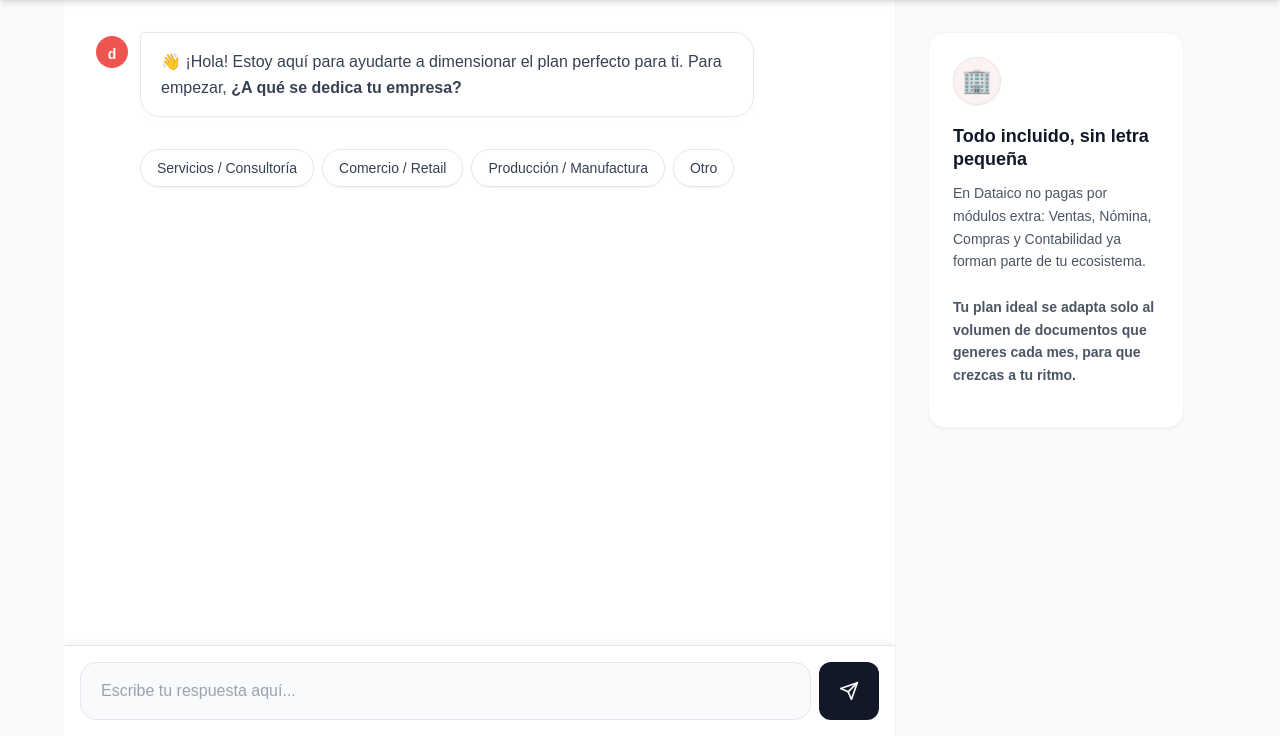
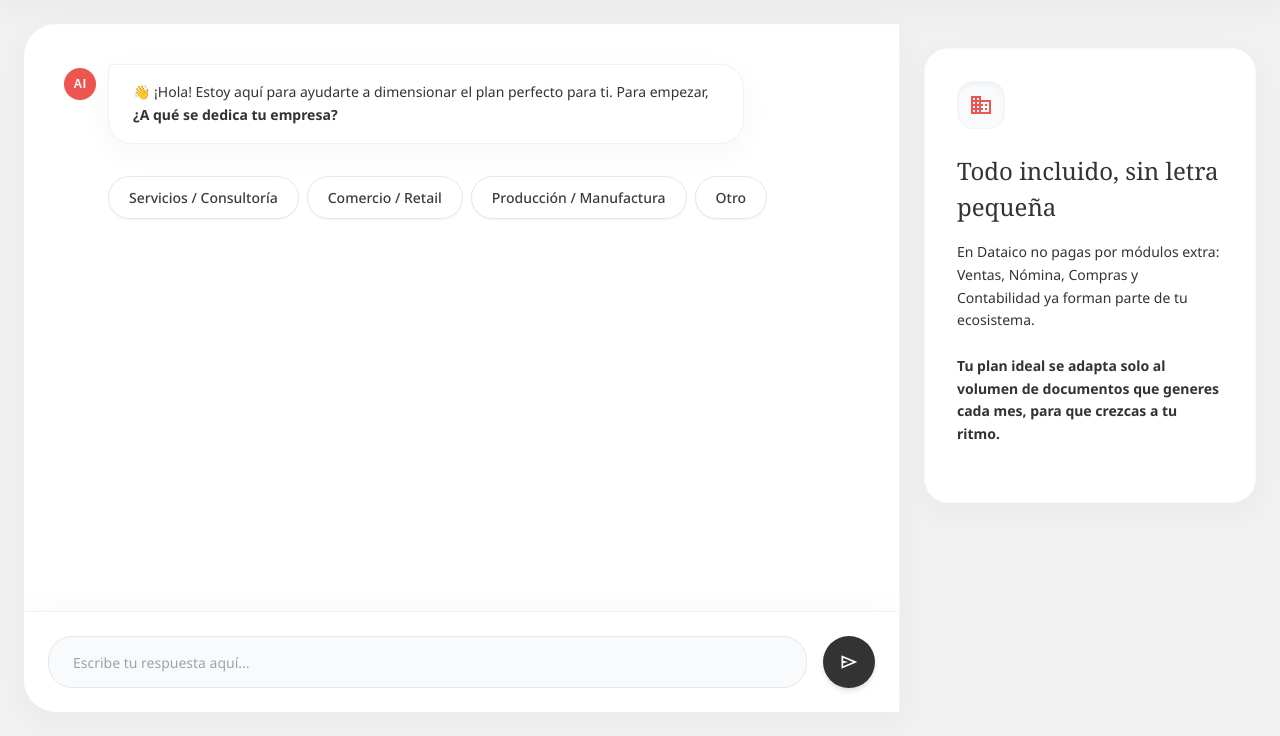
Before and after one commit to davidgonzalez-dataico/customer-success-agent, a website: page public/index.html in a window 1280 px wide. Shown: the part 64-800 px from the top of the page. Drawn offline with nearby package versions, Linux system fonts and the light colour scheme; a web font is replaced by a local one.

Commit message:
style: actualización de diseño y mejoras visuales (UI/UX)

```diff
--- a/public/app.js
+++ b/public/app.js
@@ -12,18 +12,17 @@ function scrollToBottom() {
 }
 
 function addMessage(text, isBot) {
-    // 1. Convertir saltos de línea
     let formattedText = text.replace(/\n/g, '<br>');
-    // 2. Convertir negrillas de Markdown (**texto**) a etiquetas HTML
-    formattedText = formattedText.replace(/\*\*(.*?)\*\*/g, '<strong>$1</strong>');
+    formattedText = formattedText.replace(/\*\*(.*?)\*\*/g, '<strong class="font-bold">$1</strong>');
 
+    // Aplicamos font-sans text-[14px] para el cuerpo del chat
     const html = `
         <div class="flex gap-3 w-full msg-enter ${isBot ? 'justify-start' : 'justify-end'}">
-            ${isBot ? '<div class="w-8 h-8 rounded-full bg-coral text-white flex-shrink-0 flex items-center justify-center text-sm mt-1 pt-1 font-bold">d</div>' : ''}
-            <div class="${isBot ? 'bot-bubble max-w-[85%] md:max-w-[80%]' : 'user-bubble max-w-[85%] md:max-w-[80%]'}">
+            ${isBot ? '<div class="w-8 h-8 rounded-full bg-[#ED5650] text-white flex-shrink-0 flex items-center justify-center font-body font-bold text-[12px] mt-1 shadow-sm tracking-wider">AI</div>' : ''}
+            <div class="${isBot ? 'bot-bubble max-w-[85%] md:max-w-[80%]' : 'user-bubble max-w-[85%] md:max-w-[80%]'} font-sans text-[14px] leading-relaxed">
                 ${formattedText}
             </div>
-            ${!isBot ? '<div class="w-8 h-8 rounded-full bg-gray-200 text-gray-600 flex-shrink-0 flex items-center justify-center text-xs mt-1">Tú</div>' : ''}
+            ${!isBot ? '<div class="w-8 h-8 rounded-full bg-[#333333] text-white flex-shrink-0 flex items-center justify-center font-body text-[12px] mt-1 shadow-sm"><span class="material-symbols-outlined text-[16px]">person</span></div>' : ''}
         </div>
     `;
     chatContainer.insertAdjacentHTML('beforeend', html);
@@ -32,13 +31,14 @@ function addMessage(text, isBot) {
 
 function showLoading() {
     const id = 'loading-' + Date.now();
+    // Puntos de carga usando el color Warning del SD
     const html = `
         <div id="${id}" class="flex gap-3 w-full msg-enter justify-start">
-            <div class="w-8 h-8 rounded-full bg-coral text-white flex-shrink-0 flex items-center justify-center text-sm pt-1 font-bold">d</div>
-            <div class="bot-bubble flex items-center gap-2">
-                <div class="w-2 h-2 bg-gray-300 rounded-full animate-bounce"></div>
-                <div class="w-2 h-2 bg-gray-300 rounded-full animate-bounce" style="animation-delay: 0.1s"></div>
-                <div class="w-2 h-2 bg-gray-300 rounded-full animate-bounce" style="animation-delay: 0.2s"></div>
+            <div class="w-8 h-8 rounded-full bg-[#ED5650] text-white flex-shrink-0 flex items-center justify-center font-body font-bold text-[12px] pt-1 shadow-sm tracking-wider">AI</div>
+            <div class="bot-bubble flex items-center gap-2 py-[16px] px-[24px]">
+                <div class="w-2.5 h-2.5 bg-[#F39C12] rounded-full animate-bounce"></div>
+                <div class="w-2.5 h-2.5 bg-[#F39C12] rounded-full animate-bounce" style="animation-delay: 0.1s"></div>
+                <div class="w-2.5 h-2.5 bg-[#F39C12] rounded-full animate-bounce" style="animation-delay: 0.2s"></div>
             </div>
         </div>
     `;
@@ -47,27 +47,26 @@ function showLoading() {
     return id;
 }
 
-// Dibuja las píldoras interactivas
 function renderQuickReplies(options) {
     const id = 'qr-' + Date.now();
+    // Pill buttons alineados al SD: redondeo 200px, fuente body medium, bordes tenues
     let buttonsHtml = options.map(opt =>
-        `<button class="quick-reply-btn hover:bg-[#fdf2f2] hover:text-coral hover:border-coral transition-colors bg-white border border-gray-200 text-gray-700 px-4 py-2 rounded-full text-sm font-medium shadow-sm">${opt}</button>`
+        `<button class="hover:bg-[#ED5650]/10 hover:text-[#ED5650] hover:border-[#ED5650] transition-colors bg-[#FFFFFF] border border-gray-200 text-[#3C3C3C] px-5 py-2.5 rounded-[200px] font-sans text-[14px] font-medium shadow-sm">${opt}</button>`
     ).join('');
 
     const html = `
-        <div id="${id}" class="flex gap-2 w-full msg-enter justify-start pl-11 flex-wrap mt-2 mb-4">
+        <div id="${id}" class="flex gap-2 w-full msg-enter justify-start pl-11 flex-wrap mt-2 mb-6">
             ${buttonsHtml}
         </div>
     `;
     chatContainer.insertAdjacentHTML('beforeend', html);
     scrollToBottom();
 
-    // Agregar eventos a los botones
     const container = document.getElementById(id);
     const buttons = container.querySelectorAll('button');
     buttons.forEach(btn => {
         btn.addEventListener('click', () => {
-            container.remove(); // Quita las opciones una vez elegidas
+            container.remove();
             sendMessage(btn.textContent);
         });
     });
@@ -263,42 +262,42 @@ setTimeout(() => {
 // --- DICCIONARIO DE BENEFICIOS POR MÓDULO ---
 const bannerContent = {
     "Industria": {
-        icon: "🏢",
+        icon: "domain",
         title: "Todo incluido, sin letra pequeña",
-        text: "En Dataico no pagas por módulos extra: Ventas, Nómina, Compras y Contabilidad ya forman parte de tu ecosistema.<br><br><strong>Tu plan ideal se adapta solo al volumen de documentos que generes cada mes, para que crezcas a tu ritmo.</strong>"
+        text: "En Dataico no pagas por módulos extra: Ventas, Nómina, Compras y Contabilidad ya forman parte de tu ecosistema.<br><br><strong class='font-bold'>Tu plan ideal se adapta solo al volumen de documentos que generes cada mes, para que crezcas a tu ritmo.</strong>"
     },
     "Ventas": {
-        icon: "📄",
+        icon: "sell", // Token del SD
         title: "Ventas y Facturación",
-        text: "Crea Facturas Electrónicas, POS, Cotizaciones y Notas de forma ágil y sin complicaciones. <br><br><strong>Beneficio:</strong> Cumples al 100% con la DIAN mientras mantienes el control de tu negocio en tiempo real."
+        text: "Crea Facturas Electrónicas, POS, Cotizaciones y Notas de forma ágil y sin complicaciones. <br><br><strong class='font-bold text-[#333333]'>Beneficio:</strong> Cumples al 100% con la DIAN mientras mantienes el control de tu negocio en tiempo real."
     },
     "Compras": {
-        icon: "🛒",
+        icon: "shopping_cart", // Token del SD
         title: "Recepción de Compras",
-        text: "Asegura tus deducciones de impuestos y soporta costos ante la DIAN de la manera más sencilla.<br><br><strong>Beneficio:</strong> Nuestro Bot Auditor hace el trabajo pesado por ti: revisa, audita e importa tus compras automáticamente."
+        text: "Asegura tus deducciones de impuestos y soporta costos ante la DIAN de la manera más sencilla.<br><br><strong class='font-bold text-[#333333]'>Beneficio:</strong> Nuestro Bot Auditor hace el trabajo pesado por ti: revisa, audita e importa tus compras automáticamente."
     },
     "Cartera": {
-        icon: "💰",
+        icon: "account_balance_wallet", // Token del SD
         title: "Cuentas por Cobrar y Pagar",
-        text: "Organiza tus Recibos de Caja y Comprobantes de Egreso sin ruidos ni interferencias.<br><br><strong>Beneficio:</strong> Mantén tu flujo de caja sano y bajo control con una herramienta que habla tu idioma."
+        text: "Organiza tus Recibos de Caja y Comprobantes de Egreso sin ruidos ni interferencias.<br><br><strong class='font-bold text-[#333333]'>Beneficio:</strong> Mantén tu flujo de caja sano y bajo control con una herramienta que habla tu idioma."
     },
     "Inventario": {
-        icon: "📦",
+        icon: "inventory_2", // Token del SD
         title: "Control de Inventario",
-        text: "Gestiona tus entradas y salidas con total transparencia y claridad.<br><br><strong>Beneficio:</strong> El Inventario se actualiza solo cada vez que generas una factura de venta. Así de simple."
+        text: "Gestiona tus entradas y salidas con total transparencia y claridad.<br><br><strong class='font-bold text-[#333333]'>Beneficio:</strong> El Inventario se actualiza solo cada vez que generas una factura de venta. Así de simple."
     },
     "Nomina": {
-        icon: "👥",
+        icon: "groups", // Token del SD
         title: "Nómina Electrónica",
-        text: "Liquida sueldos, novedades y prestaciones sociales en un par de clics.<br><br><strong>Beneficio:</strong> Transmisión masiva a la DIAN en segundos, para que te olvides de las multas y te enfoques en crecer."
+        text: "Liquida sueldos, novedades y prestaciones sociales en un par de clics.<br><br><strong class='font-bold text-[#333333]'>Beneficio:</strong> Transmisión masiva a la DIAN en segundos, para que te olvides de las multas y te enfoques en crecer."
     },
     "Contabilidad": {
-        icon: "📊",
+        icon: "monitoring", // Token del SD
         title: "Automatización Contable",
-        text: "Olvídate de la digitación doble; nosotros nos ocupamos de que tus números siempre cuadren.<br><br><strong>Beneficio:</strong> Cada venta, compra o pago genera su comprobante contable automáticamente gracias a nuestro motor robusto."
+        text: "Olvídate de la digitación doble; nosotros nos ocupamos de que tus números siempre cuadren.<br><br><strong class='font-bold text-[#333333]'>Beneficio:</strong> Cada venta, compra o pago genera su comprobante contable automáticamente gracias a nuestro motor robusto."
     },
     "Cierre": {
-        icon: "✨",
+        icon: "stars",
         title: "Tu Ecosistema Ideal",
         text: "Hemos diseñado la capacidad exacta que tu negocio necesita para dar el máximo de sí mismo.<br><br>Disfruta de la tranquilidad de operar con holgura, sin preocuparte por límites ni bloqueos a fin de mes."
     }
@@ -309,16 +308,15 @@ function updateBanner(moduloKey) {
     const banner = document.getElementById('dynamic-banner');
     const data = bannerContent[moduloKey] || bannerContent["Industria"];
 
-    // Animación de desvanecimiento
     banner.style.opacity = 0;
 
     setTimeout(() => {
         banner.innerHTML = `
-            <div class="w-12 h-12 rounded-full bg-[#fdf2f2] flex items-center justify-center mb-5 text-2xl shadow-sm border border-coral/10">
-                ${data.icon}
+            <div class="w-12 h-12 rounded-[16px] bg-gray-50 border border-gray-100 flex items-center justify-center mb-6 shadow-inner">
+                <span class="material-symbols-outlined text-[#ED5650] text-[24px]">${data.icon}</span>
             </div>
-            <h3 class="font-bold text-gray-900 text-lg mb-3 leading-tight">${data.title}</h3>
-            <p class="text-gray-600 text-sm leading-relaxed mb-4">
+            <h3 class="font-headline text-[24px] text-[#333333] font-medium mb-4">${data.title}</h3>
+            <p class="font-sans text-[14px] font-normal text-[#333333] mb-6 leading-relaxed">
                 ${data.text}
             </p>
         `;
--- a/public/index.html
+++ b/public/index.html
@@ -5,55 +5,96 @@
     <meta charset="UTF-8">
     <meta name="viewport" content="width=device-width, initial-scale=1.0">
     <title>Dataico | Asesor Inteligente</title>
+
+    <link rel="preconnect" href="https://fonts.googleapis.com">
+    <link rel="preconnect" href="https://fonts.gstatic.com" crossorigin>
+    <link href="https://fonts.googleapis.com/css2?family=Noto+Sans:wght@400;500;700&display=swap" rel="stylesheet">
+    <link href="https://api.fontshare.com/v2/css?f[]=satoshi@400,500,700,900&display=swap" rel="stylesheet">
+    <link rel="stylesheet"
+        href="https://fonts.googleapis.com/css2?family=Material+Symbols+Outlined:opsz,wght,FILL,GRAD@20..48,100..700,0..1,-50..200" />
+
     <script src="https://cdn.tailwindcss.com"></script>
-    <link href="https://api.fontshare.com/v2/css?f[]=satoshi@400,500,700,900&display=swap" rel="stylesheet">
+    <script>
+        tailwind.config = {
+            theme: {
+                extend: {
+                    fontFamily: {
+                        sans: ['"Noto Sans"', 'sans-serif'], // App/Desktop/Body
+                        body: ['Satoshi', 'sans-serif'],     // Botones y Labels
+                        headline: ['Georgia', 'serif'],      // Fallback para Safiro
+                    },
+                    colors: {
+                        coral: '#ED5650',
+                        dark: '#333333',
+                        success: '#2ECC71',
+                        warning: '#F39C12',
+                        appbg: '#F1F1F1'
+                    }
+                }
+            }
+        }
+    </script>
     <link rel="stylesheet" href="style.css">
+
+    <style>
+        /* Asegurar que los iconos se rendericen correctamente */
+        .material-symbols-outlined {
+            font-variation-settings: 'FILL' 0, 'wght' 400, 'GRAD' 0, 'opsz' 24;
+        }
+    </style>
 </head>
 
-<body class="bg-[#F9FAFB] h-screen flex flex-col font-satoshi overflow-hidden">
+<body class="bg-appbg h-screen flex flex-col font-sans overflow-hidden text-[#333333]">
 
-    <header class="bg-coral px-6 py-4 flex items-center justify-between shrink-0 shadow-md z-20">
+    <header
+        class="bg-[#ED5650] px-8 py-4 flex items-center justify-between shrink-0 shadow-[0_8px_30px_rgb(0,0,0,0.04)] z-20">
         <div class="flex items-center gap-3">
             <img src="Dataico_logo.png" alt="Dataico" class="h-8 object-contain">
         </div>
-        <span class="bg-white text-coral text-xs font-bold px-3 py-1 rounded-full shadow-sm">Asesor AI</span>
+        <span
+            class="bg-white text-[#ED5650] font-body text-[12px] font-medium uppercase px-4 py-1.5 rounded-[200px] shadow-sm tracking-wider">
+            Asesor AI
+        </span>
     </header>
 
-    <div class="flex-1 overflow-hidden flex w-full max-w-6xl mx-auto">
+    <div class="flex-1 overflow-hidden flex w-full max-w-7xl mx-auto">
 
-        <div class="flex-1 flex flex-col w-full border-r border-gray-100 bg-white relative">
-            <main id="chat-container" class="flex-1 overflow-y-auto p-4 md:p-8 flex flex-col gap-6">
+        <div
+            class="flex-1 flex flex-col w-full bg-[#FFFFFF] relative shadow-[0_8px_30px_rgb(0,0,0,0.04)] border-r border-gray-100 rounded-tl-[32px] rounded-bl-[32px] my-6 ml-6 overflow-hidden">
+            <main id="chat-container" class="flex-1 overflow-y-auto p-6 md:p-10 flex flex-col gap-6">
             </main>
 
-            <div class="bg-white border-t border-gray-200 p-4 shrink-0 shadow-[0_-4px_6px_-1px_rgba(0,0,0,0.05)] z-10">
-                <div class="relative flex gap-2 w-full">
+            <div class="bg-white border-t border-gray-100 p-6 shrink-0 shadow-[0_-8px_30px_rgb(0,0,0,0.02)] z-10">
+                <div class="relative flex gap-4 w-full items-center">
                     <input type="text" id="user-input" placeholder="Escribe tu respuesta aquí..."
-                        class="w-full bg-[#F9FAFB] border border-gray-200 rounded-2xl pl-5 pr-4 py-4 focus:outline-none focus:border-coral focus:ring-1 focus:ring-coral transition-all text-gray-700">
+                        class="w-full bg-gray-50 border border-gray-200 rounded-[24px] pl-6 pr-4 h-[52px] font-sans text-[14px] text-[#333333] focus:outline-none focus:ring-1 focus:ring-[#ED5650] transition-all">
                     <button id="send-btn"
-                        class="bg-gray-900 hover:bg-gray-800 text-white px-5 rounded-xl transition-colors flex items-center justify-center shrink-0">
-                        <svg width="20" height="20" viewBox="0 0 24 24" fill="none" stroke="currentColor"
-                            stroke-width="2" stroke-linecap="round" stroke-linejoin="round">
-                            <line x1="22" y1="2" x2="11" y2="13"></line>
-                            <polygon points="22 2 15 22 11 13 2 9 22 2"></polygon>
-                        </svg>
+                        class="bg-[#333333] hover:bg-[#2A2A2A] text-white w-[52px] h-[52px] rounded-[200px] transition-colors flex items-center justify-center shrink-0 shadow-md">
+                        <span class="material-symbols-outlined text-[20px]">send</span>
                     </button>
                 </div>
             </div>
         </div>
 
-        <aside class="hidden md:flex w-80 p-8 flex-col justify-start bg-[#F9FAFB] overflow-y-auto">
+        <aside class="hidden md:flex w-[380px] p-6 flex-col justify-start bg-transparent overflow-y-auto">
             <div id="dynamic-banner"
-                class="bg-white rounded-2xl p-6 shadow-sm border border-gray-100 sticky top-0 transition-opacity duration-300">
+                class="bg-[#FFFFFF] rounded-[24px] p-8 shadow-[0_8px_30px_rgb(0,0,0,0.04)] flex flex-col border border-gray-50 hover:shadow-[0_8px_30px_rgb(0,0,0,0.08)] transition-shadow sticky top-6">
+
                 <div
-                    class="w-12 h-12 rounded-full bg-[#fdf2f2] flex items-center justify-center mb-5 text-2xl shadow-sm border border-coral/10">
-                    🏢
+                    class="w-12 h-12 rounded-[16px] bg-gray-50 border border-gray-100 flex items-center justify-center mb-6 shadow-inner">
+                    <span class="material-symbols-outlined text-[#ED5650] text-[24px]">shopping_cart</span>
                 </div>
-                <h3 class="font-bold text-gray-900 text-lg mb-3 leading-tight">Todo incluido, sin letras pequeñas</h3>
-                <p class="text-gray-600 text-sm leading-relaxed mb-4">
-                    En Dataico no te cobramos por módulos extra. Facturación, Nómina, Compras e Inventario ya vienen
-                    incluidos.<br><br><strong>Tu plan ideal dependerá únicamente del volumen de documentos que generes
-                        al mes.</strong>
+
+                <h3 class="font-headline text-[24px] text-[#333333] font-medium mb-4">Recepción de Compras</h3>
+
+                <p class="font-sans text-[14px] font-normal text-[#333333] mb-6 leading-relaxed">
+                    Asegura tus deducciones de impuestos y soporta costos ante la DIAN de la manera más sencilla.
                 </p>
+                <p class="font-sans text-[14px] font-normal text-[#333333] leading-relaxed">
+                    <strong class="font-bold">Beneficio:</strong> Nuestro Bot Auditor hace el trabajo pesado por ti:
+                    revisa, audita e importa tus compras automáticamente.
+                </p>
+
             </div>
         </aside>
 
--- a/public/style.css
+++ b/public/style.css
@@ -1,12 +1,10 @@
 :root {
     --coral: #ED5650;
-    --dark: #1F2937;
-    /* Gris muy oscuro casi negro, estilo Claude */
+    --dark: #333333;
+    /* Actualizado al Main Dark del SD */
 }
 
-body {
-    font-family: 'Satoshi', sans-serif;
-}
+/* Las fuentes generales ya las maneja Tailwind en el HTML, pero aseguramos limpieza aquí */
 
 .bg-coral {
     background-color: var(--coral);
@@ -20,48 +18,26 @@ body {
     border-color: var(--coral);
 }
 
-/* Burbuja Bot (Blanca, borde suave, sombra sutil) */
+/* Burbuja Bot (Alineada al SD) */
 .bot-bubble {
-    background-color: #ffffff;
-    border: 1px solid #E5E7EB;
-    box-shadow: 0 2px 10px rgba(0, 0, 0, 0.02);
-    border-radius: 1.25rem;
-    border-top-left-radius: 0.25rem;
-    color: #374151;
-    padding: 1rem 1.25rem;
-    line-height: 1.6;
+    background-color: #FFFFFF;
+    border: 1px solid #F1F1F1;
+    box-shadow: 0 8px 30px rgba(0, 0, 0, 0.04);
+    /* Sombra global del SD */
+    border-radius: 24px;
+    border-top-left-radius: 4px;
+    color: #333333;
+    /* Texto principal SD */
+    padding: 16px 24px;
 }
 
-/* Burbuja Usuario (Oscura, elegante) */
+/* Burbuja Usuario (Alineada al SD) */
 .user-bubble {
     background-color: var(--dark);
-    color: #ffffff;
-    border-radius: 1.25rem;
-    border-top-right-radius: 0.25rem;
-    padding: 1rem 1.25rem;
-    line-height: 1.6;
-}
-
-/* Quick Replies (Píldoras) */
-.quick-reply-btn {
-    background-color: #ffffff;
-    border: 1px solid #E5E7EB;
-    color: var(--dark);
-    font-weight: 500;
-    padding: 0.5rem 1rem;
-    border-radius: 9999px;
-    font-size: 0.875rem;
-    display: flex;
-    align-items: center;
-    gap: 0.5rem;
-    transition: all 0.2s;
-    box-shadow: 0 1px 2px rgba(0, 0, 0, 0.02);
-}
-
-.quick-reply-btn:hover {
-    border-color: var(--coral);
-    color: var(--coral);
-    background-color: #fdf2f2;
+    color: #FFFFFF;
+    border-radius: 24px;
+    border-top-right-radius: 4px;
+    padding: 16px 24px;
 }
 
 /* Animaciones */
@@ -80,10 +56,3 @@ body {
         transform: translateY(0);
     }
 }
-
-/* Tarjeta Recomendada */
-.card-recommended {
-    border: 2px solid var(--coral);
-    position: relative;
-    box-shadow: 0 10px 25px rgba(237, 86, 80, 0.1);
-}
```
